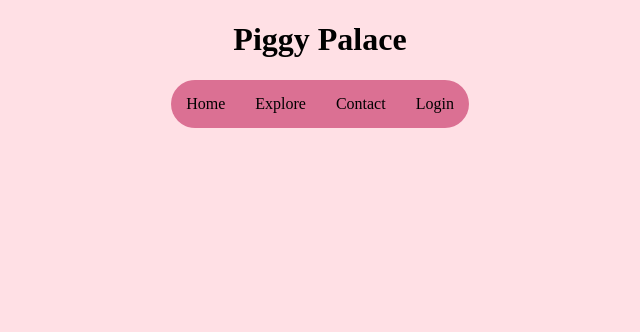
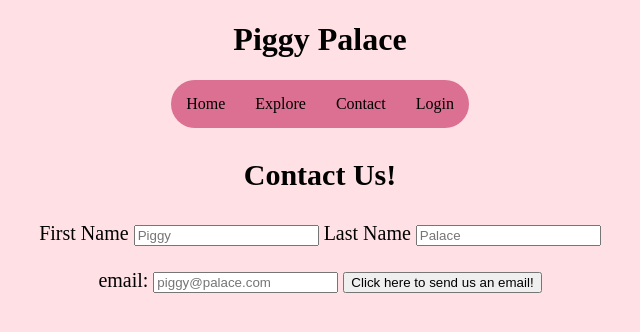
Before and after one commit to amusci/piggyPalace, a plain HTML site: page contact.html in a window 1280 px wide. Shown: the whole page, without its empty margins (320-960 px from the left). Drawn offline with Linux system fonts and the light colour scheme.

Commit message:
contact page

```diff
--- a/contact.html
+++ b/contact.html
@@ -20,5 +20,35 @@
 
     </nav>
 
+    <h3>Contact Us!</h3>
+
+    <main>
+
+        <form action="action_page.html" method="POST">
+
+            <label for="fname">First Name</label>
+            <input type="text" id="fname" placeholder="Piggy">
+
+            <label for="lname">Last Name</label>
+            <input type="text" id="lname" placeholder="Palace">
+
+            <br>
+            <br>
+
+            <div align="center">
+            <label for="email"> email: </label>
+            <input type="email" id="email" name="email" placeholder="piggy@palace.com" required>
+
+
+
+            <input type="submit" value="Click here to send us an email!">
+            </div>
+
+
+
+        </form>
+
+    </main>
+
 </body>
 </html>
```
